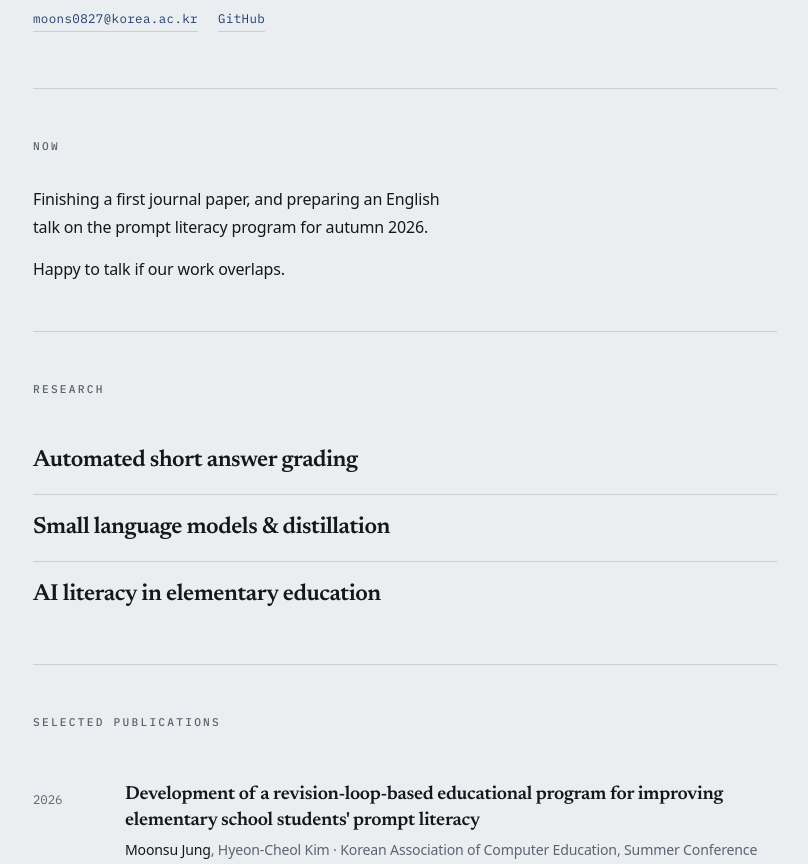
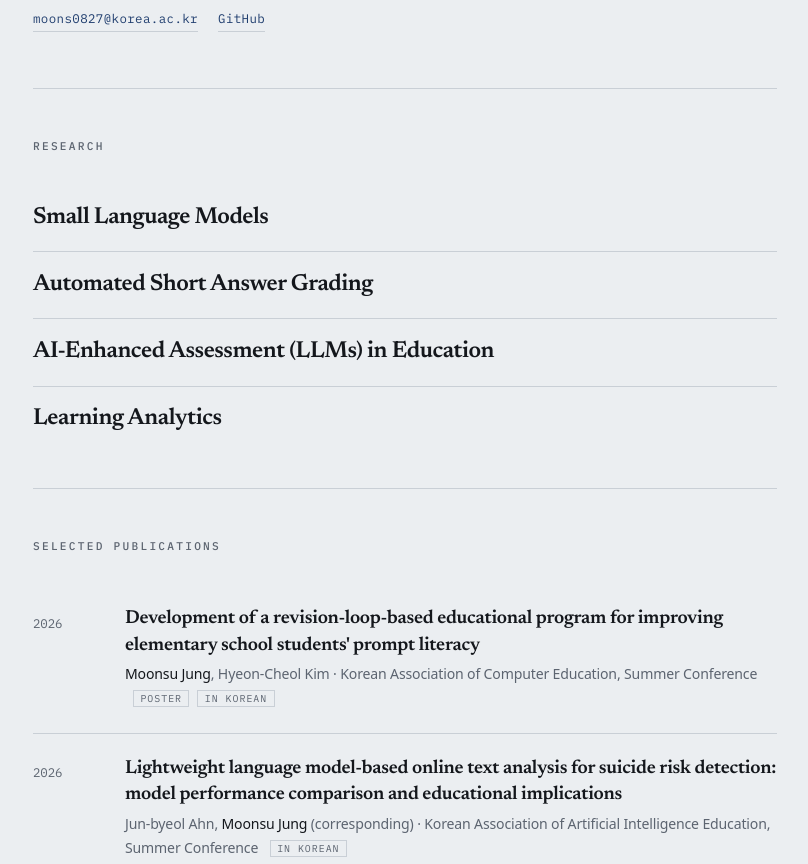
Before and after one commit to Moons0827/moons0827.github.io, a plain HTML site: page index.html in a window 1280 px wide. Shown: the part 580-1444 px from the top of the page, without its empty margins (235-1043 px from the left). Drawn offline with Linux system fonts and the light colour scheme; a web font is replaced by a local one.

Commit message:
Add files via upload

```diff
--- a/index.html
+++ b/index.html
@@ -272,28 +272,19 @@
   </header>
 
   <section class="section">
-    <p class="eyebrow"><span class="en">Now</span><span class="ko" lang="ko">요즘</span></p>
-    <p class="prose">
-      <span class="en">Finishing a first journal paper, and preparing an English talk on the prompt literacy program for autumn 2026.</span>
-      <span class="ko" lang="ko">첫 저널 논문을 마무리하고 있습니다. 프롬프트 리터러시 프로그램은 2026년 가을 영어 발표를 준비 중입니다.</span>
-    </p>
-    <p class="prose">
-      <span class="en">Happy to talk if our work overlaps.</span>
-      <span class="ko" lang="ko">관심사가 겹치면 편하게 연락 주세요.</span>
-    </p>
-  </section>
-
-  <section class="section">
     <p class="eyebrow"><span class="en">Research</span><span class="ko" lang="ko">연구</span></p>
     <ul class="areas">
       <li>
-        <h3><span class="en">Automated short answer grading</span><span class="ko" lang="ko">자동 단답형 채점</span></h3>
+        <h3><span class="en">Small Language Models</span><span class="ko" lang="ko">소형 언어모델</span></h3>
       </li>
       <li>
-        <h3><span class="en">Small language models &amp; distillation</span><span class="ko" lang="ko">소형 언어모델과 지식 증류</span></h3>
+        <h3><span class="en">Automated Short Answer Grading</span><span class="ko" lang="ko">자동 단답형 채점</span></h3>
       </li>
       <li>
-        <h3><span class="en">AI literacy in elementary education</span><span class="ko" lang="ko">초등 AI 리터러시 교육</span></h3>
+        <h3><span class="en">AI-Enhanced Assessment (LLMs) in Education</span><span class="ko" lang="ko">교육에서의 AI 기반 평가</span></h3>
+      </li>
+      <li>
+        <h3><span class="en">Learning Analytics</span><span class="ko" lang="ko">학습 분석</span></h3>
       </li>
     </ul>
   </section>
```
